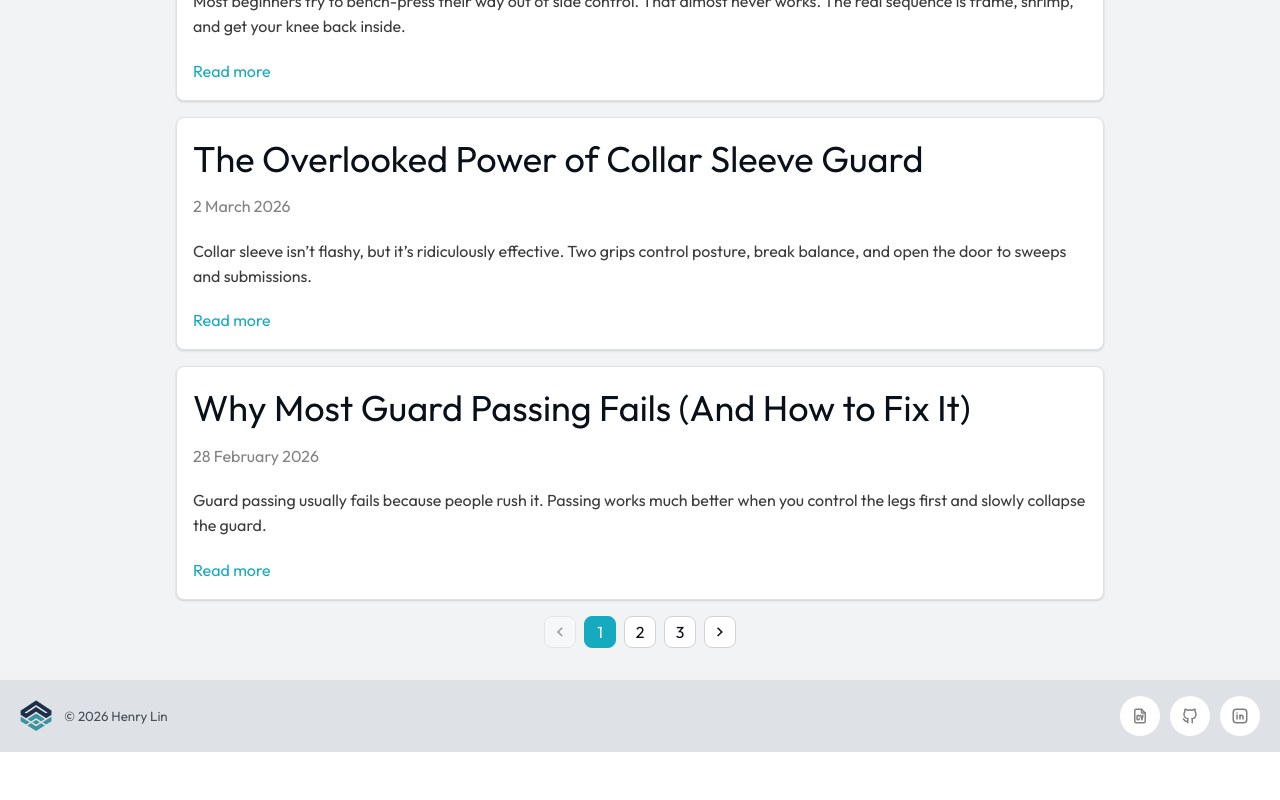
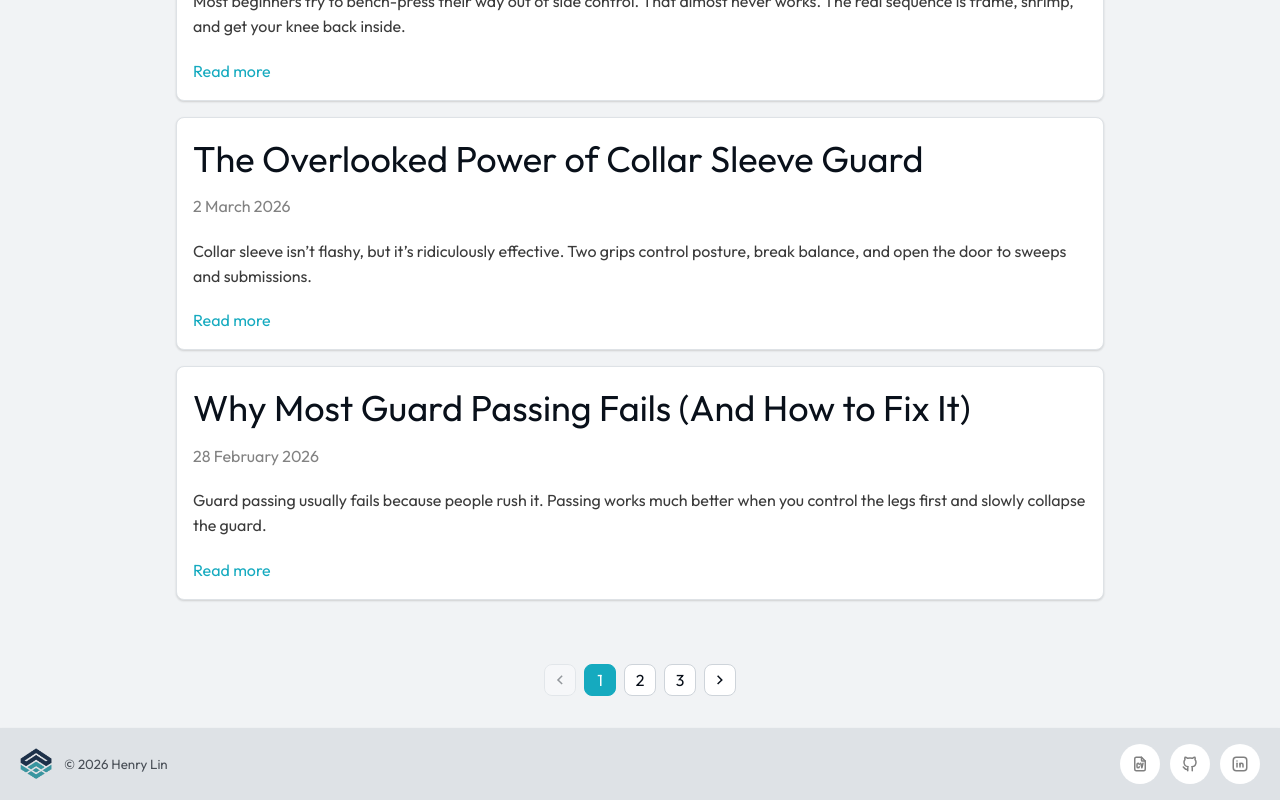
Before and after one commit to henrylin03/top-pressure-blog--FE, a React (Vite) app: page / in a window 1280 px wide. Shown: the part 1047-1847 px from the top of the page. Before the commit the page ends 1799 px from the top, so only its background shows below. Built offline with nearby package versions, Linux system fonts and the light colour scheme; a web font is replaced by a local one.

Commit message:
feat(Feed): pagination has more space above it now

```diff
--- a/src/components/Feed/Feed.module.css
+++ b/src/components/Feed/Feed.module.css
@@ -1,12 +1,3 @@
-.section {
-  height: 100%;
-}
-
 .list {
   list-style-type: none;
-  flex: 1;
 }
-
-.pagination {
-  margin: 0 auto;
-}
--- a/src/components/Feed/Feed.tsx
+++ b/src/components/Feed/Feed.tsx
@@ -22,7 +22,7 @@ const Feed = ({ posts }: Props) => {
 	const chunkedPosts = chunk(posts, MAX_ITEMS_ON_SINGLE_PAGE);
 
 	return (
-		<Stack component="section" my="xl" className={styles.section}>
+		<Stack component="section" my="xl" gap="xl">
 			<Stack component="ul" className={styles.list}>
 				{chunkedPosts[activePage - 1].map((post) => (
 					<li key={post.linkToFullText}>
@@ -35,7 +35,8 @@ const Feed = ({ posts }: Props) => {
 				total={Math.ceil(posts.length / MAX_ITEMS_ON_SINGLE_PAGE)}
 				value={activePage}
 				onChange={setPage}
-				className={styles.pagination}
+				mx="auto"
+				mt="xl"
 			/>
 		</Stack>
 	);
```
